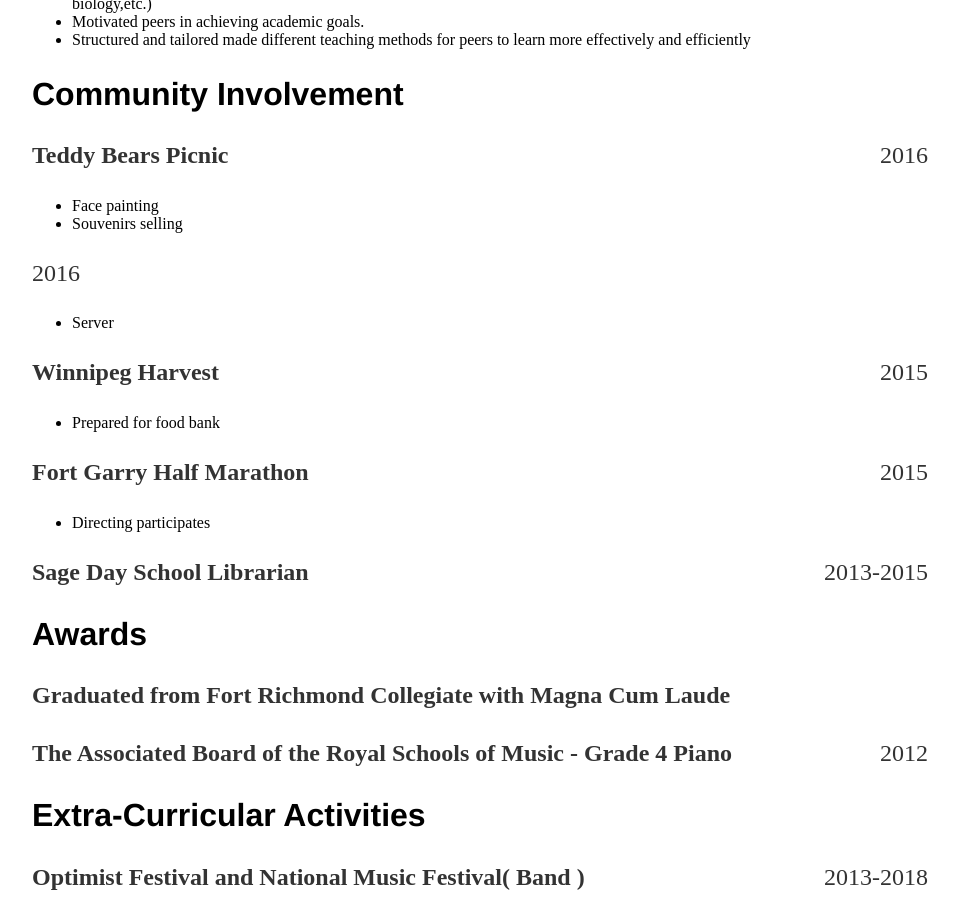
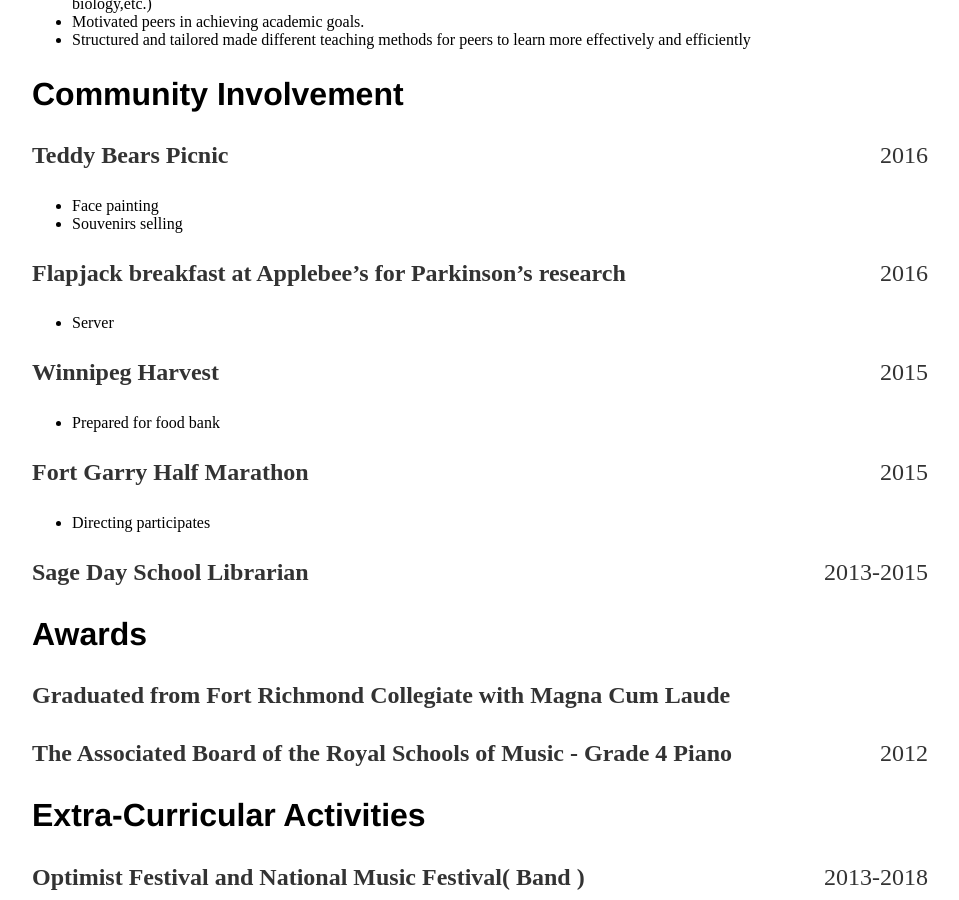
Before and after one commit to mawymaggie/mawymaggie.github.io, a Jekyll site: the page built from cv/index.html, in a window 1280 px wide and 900 px high, scrolled down 1141 px. Shown: the whole window, without its empty margins (160-1119 px from the left). Built offline with Jekyll 4.4.1, drawn with Linux system fonts in a browser that asks for light colours.

Commit message:
Update index.html

```diff
--- a/cv/index.html
+++ b/cv/index.html
@@ -46,7 +46,7 @@
                 <li>Souvenirs selling</li>
         </ul>
 
-        <p align="left><b>Flapjack breakfast at Applebee’s for Parkinson’s research </b>
+        <p align="left"><b>Flapjack breakfast at Applebee’s for Parkinson’s research </b>
                 <span style="float:right">2016</span></p>
         <ul>
                 <li>Server</li>
```
